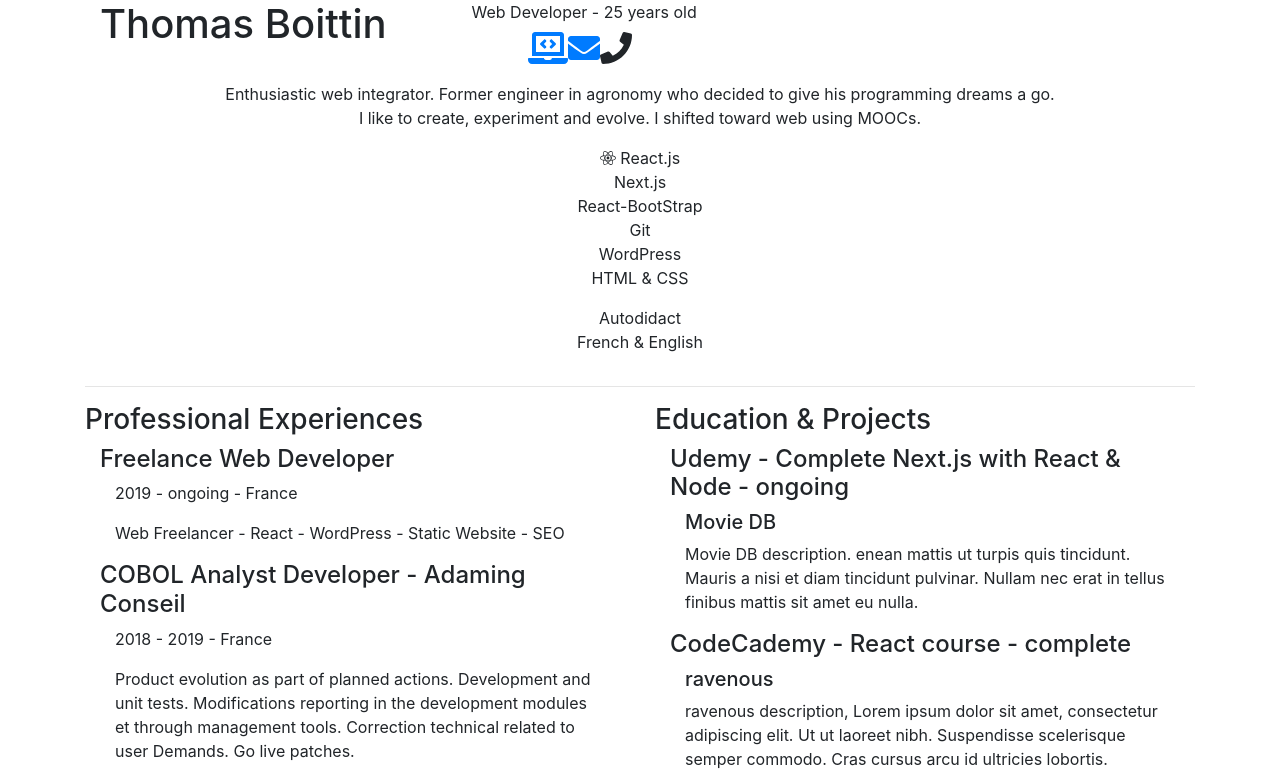
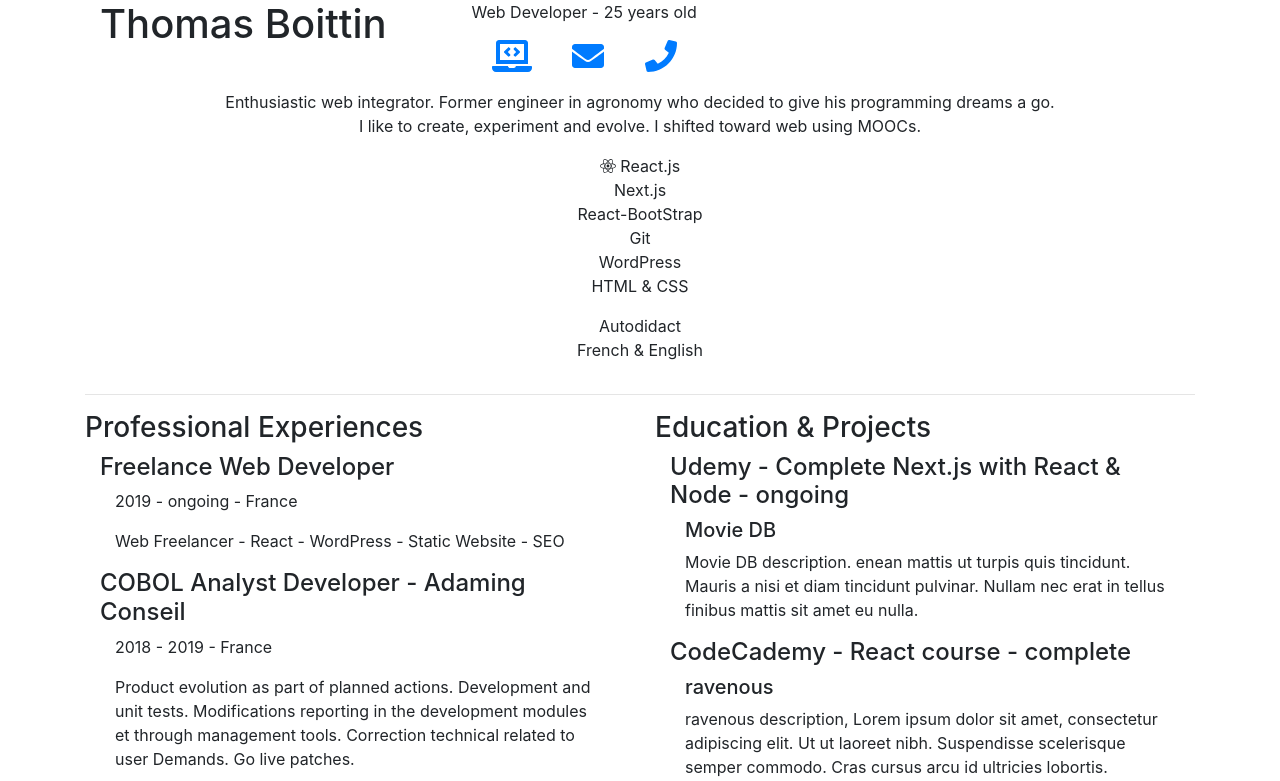
Before and after one commit to tboittin/cv-react, a React (Create React App) app: page / in a window 1280 px wide. Shown: the top 781 px of the page. Built offline with nearby package versions, Linux system fonts and the light colour scheme.

Commit message:
personnalInfo layout xs

```diff
--- a/src/personnalInfo.js
+++ b/src/personnalInfo.js
@@ -13,6 +13,7 @@ const PersonnalInfo = () => {
         mail: 'tboittin@gmail.com',
         mailto: 'mailto:tboittin@gmail.com',
         phone: '+33 6 23 39 79 78',
+        phoneCall: 'tel:+33623397978',
         linkedIn: 'https://www.linkedin.com/in/thomasboittin/'
     }
 
@@ -21,7 +22,9 @@ const PersonnalInfo = () => {
             <Container>
                 <ul className="text-center">
                     <li className="mb-2" >{infos.profession} - {infos.age} years old</li>
-                    <li className="d-inline mt-3"><a href={infos.website}>
+                </ul>
+                <ul className="d-flex justify-content-around">
+                    <li className="d-inline"><a href={infos.website}  target="_blank">
                         <FontAwesomeIcon
                             icon={faLaptopCode}
                             size="2x"
@@ -35,13 +38,13 @@ const PersonnalInfo = () => {
                         />
                         <span className="d-none">: {infos.mail}</span>
                     </a></li>
-                    <li className="d-inline mr-2">
+                    <li className="d-inline"><a href={infos.phoneCall}>
                         <FontAwesomeIcon
                             icon={faPhone}
                             size="2x"
                         />
                         <span className="d-none">: {infos.phone}</span>
-                    </li>
+                    </a></li>
                 </ul>
             </Container>
         </div>
```
